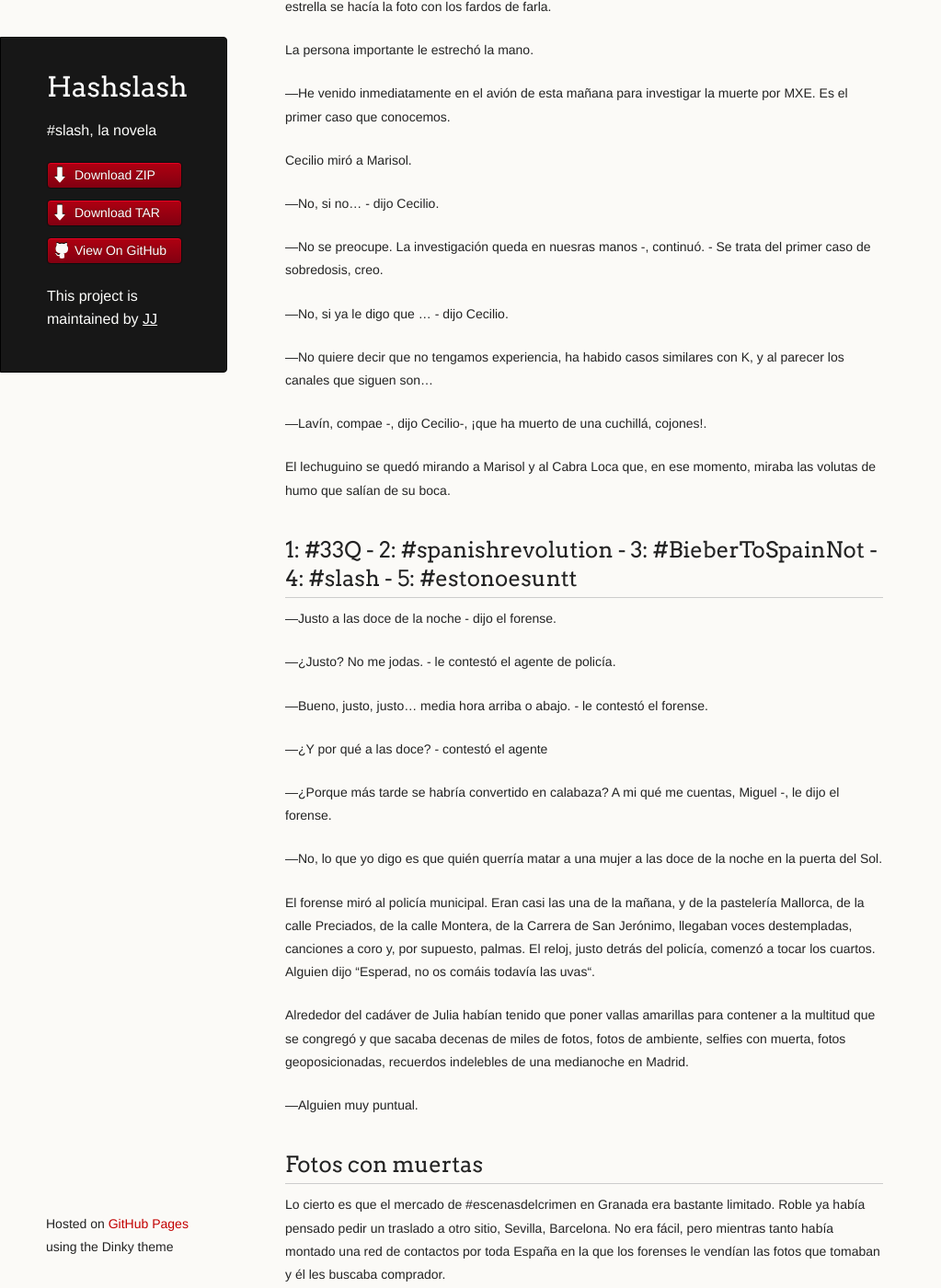
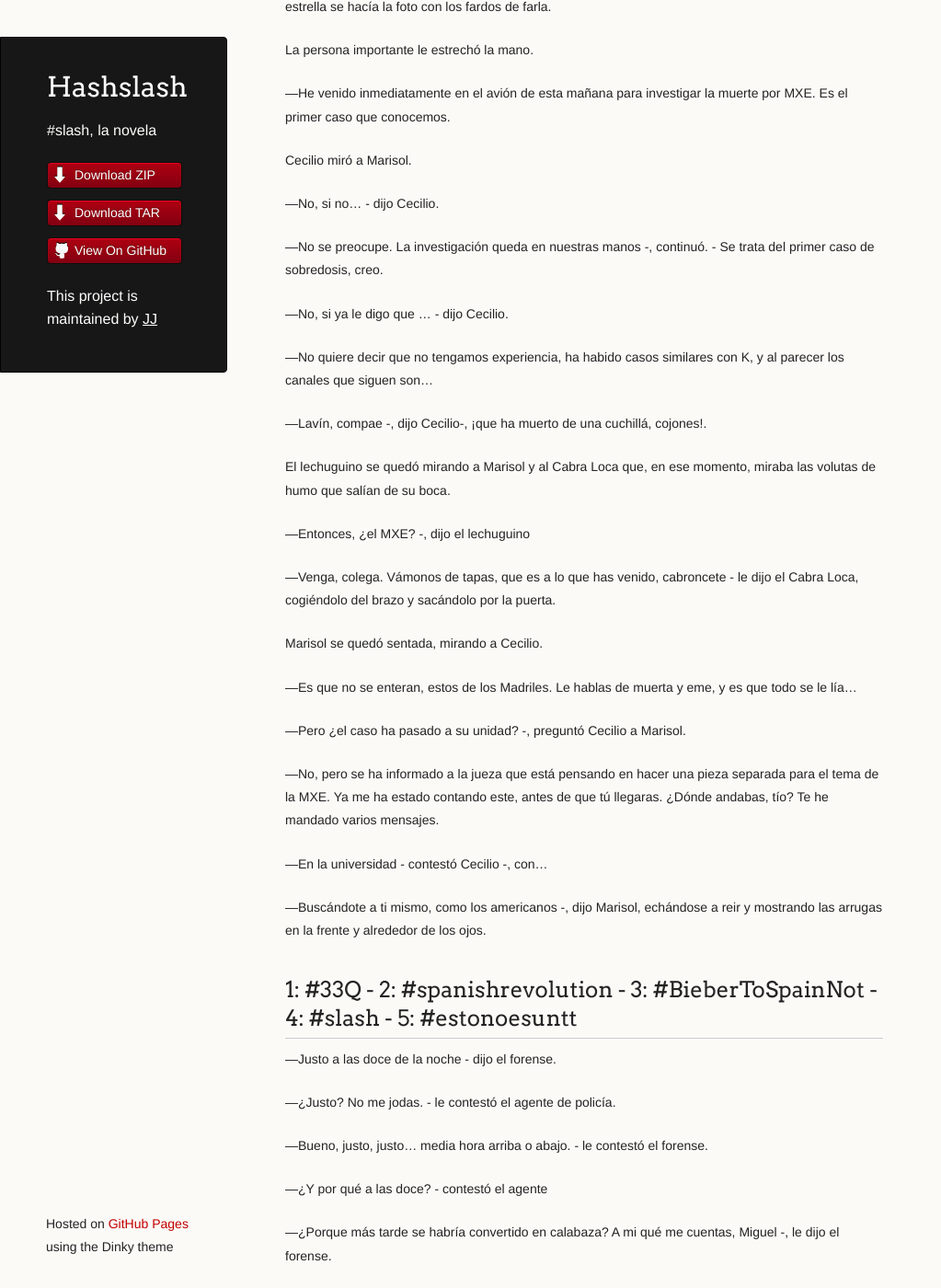
Before and after one commit to JJ/HashSlash, a Jekyll site: the page built from texto/HashSlash.md, in a window 1280 px wide and 1400 px high, scrolled down 68285 px. Shown: the whole window at 92% size, without its empty margins (0-1023 px from the left). Built offline with Jekyll 4.4.1, drawn with Linux system fonts in a browser that asks for light colours.

Commit message:
Sync texto/HashSlash.md from master to gh-pages

```diff
--- a/texto/HashSlash.md
+++ b/texto/HashSlash.md
@@ -3494,7 +3494,7 @@ Cecilio miró a Marisol.
 
 —No, si no... - dijo Cecilio.
 
-—No se preocupe. La investigación queda en nuesras manos -,
+—No se preocupe. La investigación queda en nuestras manos -,
 continuó. - Se trata del primer caso de sobredosis, creo.
 
 —No, si ya le digo que ... - dijo Cecilio.
@@ -3507,6 +3507,29 @@ cojones!.
 
 El lechuguino se quedó mirando a Marisol y al Cabra Loca que, en ese
 momento, miraba las volutas de humo que salían de su boca.
+
+—Entonces, ¿el MXE? -, dijo el lechuguino
+
+—Venga, colega. Vámonos de tapas, que es a lo que has venido,
+cabroncete - le dijo el Cabra Loca, cogiéndolo del brazo y sacándolo
+por la puerta.
+
+Marisol se quedó sentada, mirando a Cecilio.
+
+—Es que no se enteran, estos de los Madriles. Le hablas de muerta y eme, y es que todo
+se le lía...
+
+—Pero ¿el caso ha pasado a su unidad? -, preguntó Cecilio a Marisol.
+
+—No, pero se ha informado a la jueza que está pensando en hacer una
+pieza separada para el tema de la MXE. Ya me ha estado contando este,
+antes de que tú llegaras. ¿Dónde andabas, tío? Te he mandado varios
+mensajes.
+
+—En la universidad - contestó Cecilio -, con...
+
+—Buscándote a ti mismo, como los americanos -, dijo Marisol, echándose
+a reir y mostrando las arrugas en la frente y alrededor de los ojos.
 
 1: #33Q - 2: #spanishrevolution - 3: #BieberToSpainNot - 4: #slash - 5: #estonoesuntt
 ---
```
